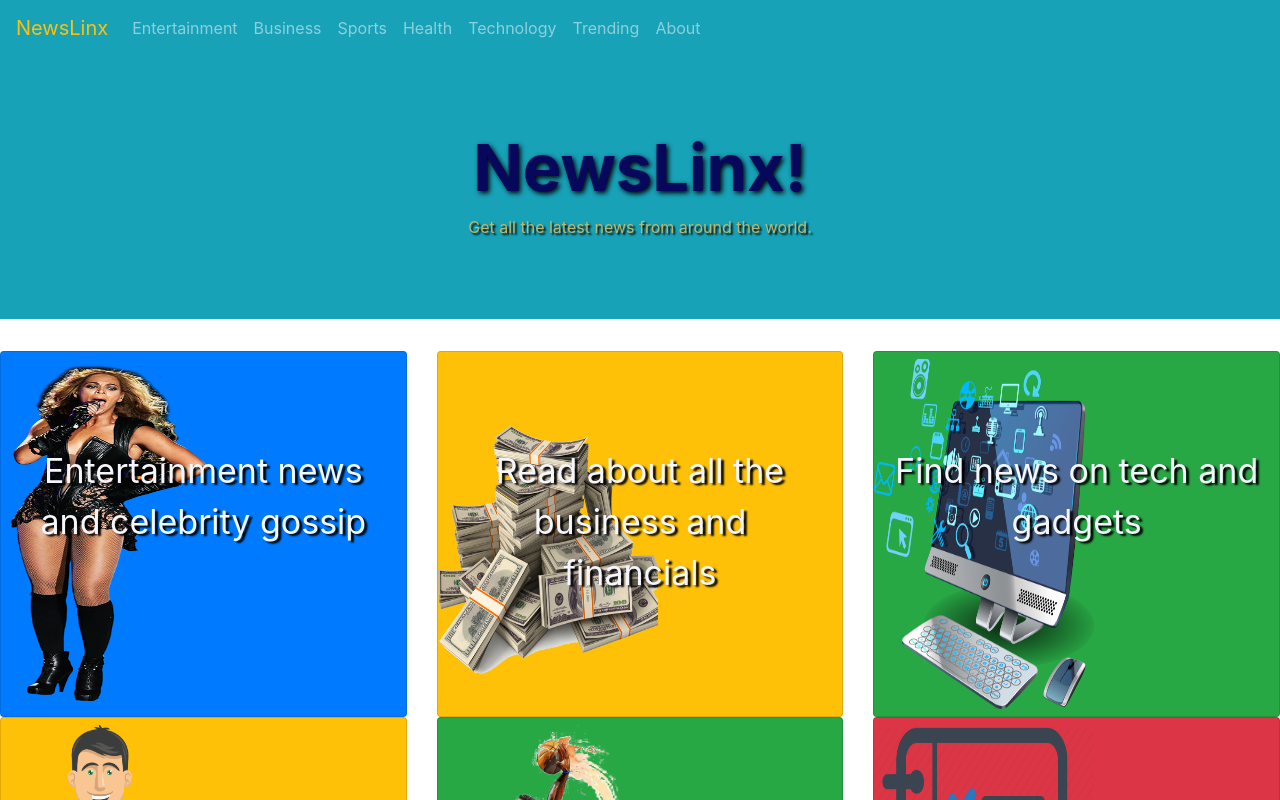
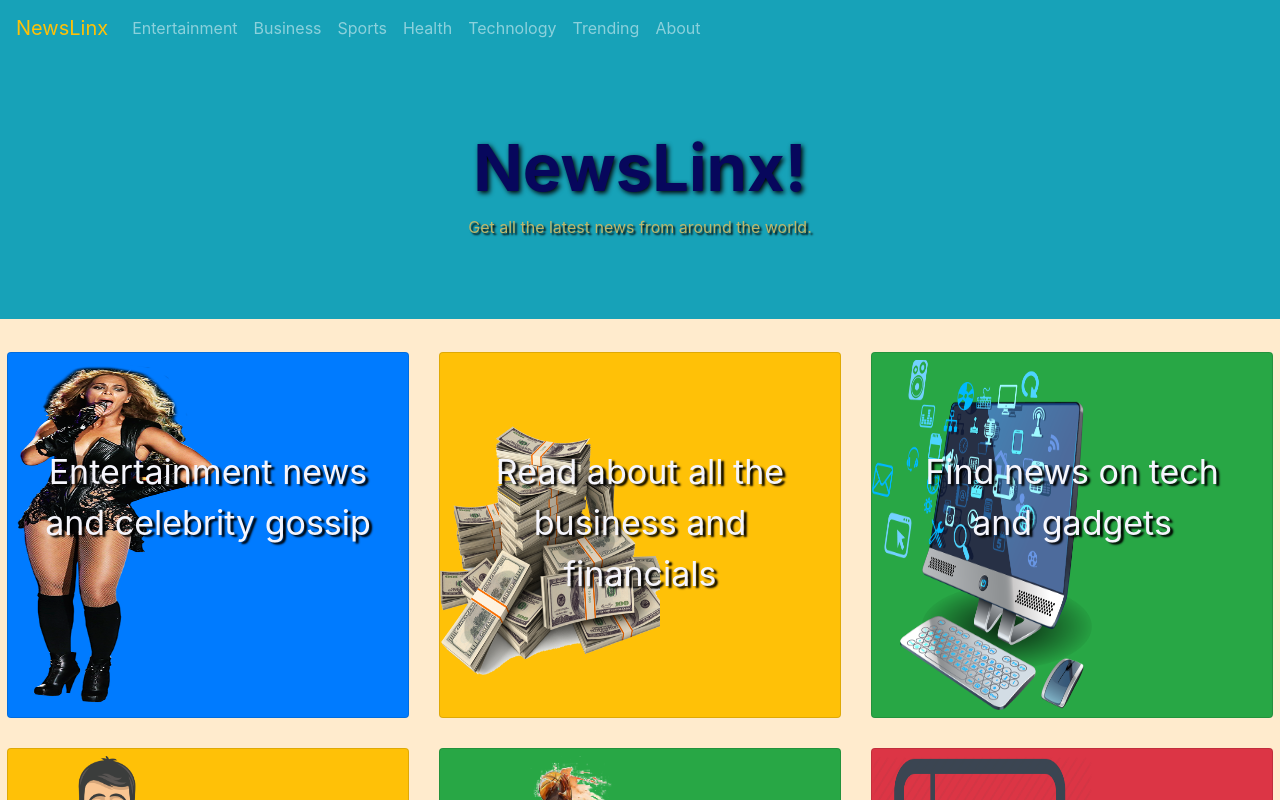
Before and after one commit to OceanDiaali/N-Linx, a React (Create React App) app: page /home in a window 1280 px wide. Shown: the top 800 px of the page. Built offline with nearby package versions, Linux system fonts and the light colour scheme.

Commit message:
add padding to card-deck,blanchedalmond bg colour

```diff
--- a/src/App.css
+++ b/src/App.css
@@ -1,3 +1,9 @@
+body {
+  background-color: blanchedalmond;
+}
+.card-deck {
+  padding: 1px 7px 29px 7px;
+}
 .status-indicator {
   padding-top: 145px;
   text-align: center;
```
